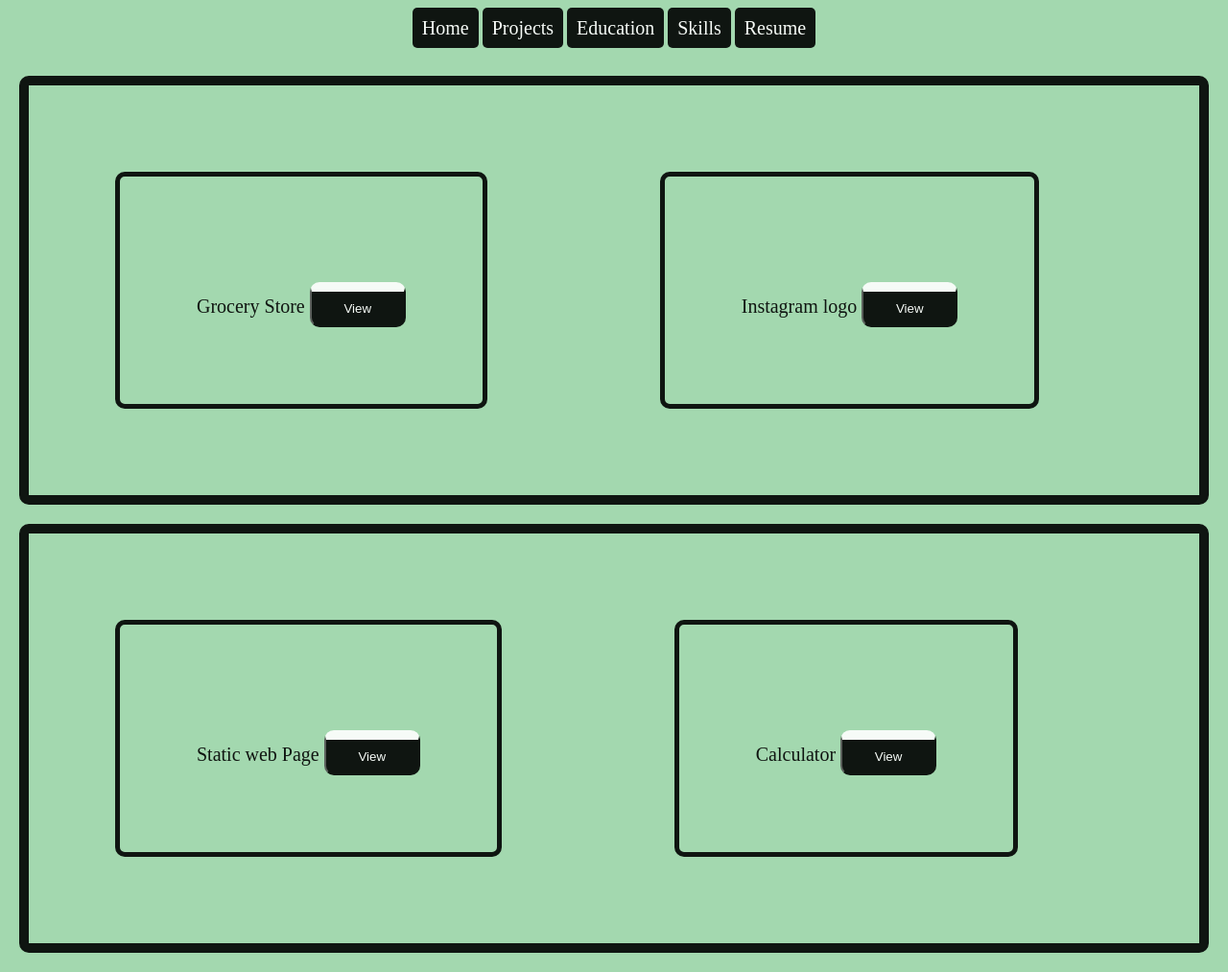
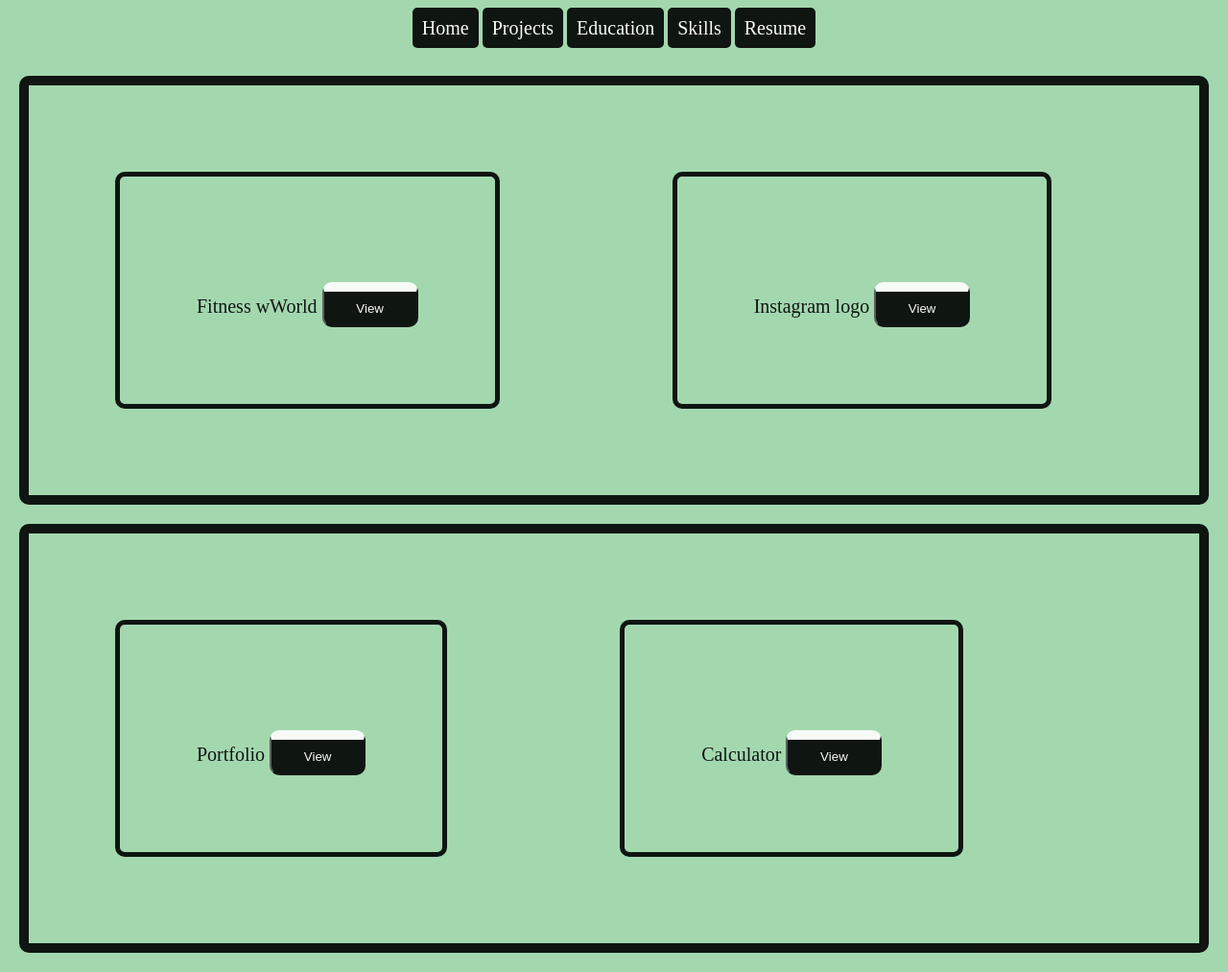
Before and after one commit to bharateshpatil123/Portfolio, a plain HTML site: page projects.html in a window 1280 px wide. Shown: the whole page at 96% size. Drawn offline with Linux system fonts and the light colour scheme.

Commit message:
Update projects.html

```diff
--- a/projects.html
+++ b/projects.html
@@ -15,18 +15,18 @@
         </nav><br>
         <div class="container">
             <div class="container-inside">
-                Grocery Store
-                <button class="btn"><a href="projects/Grocerystore/index.html">View</a></button>
+                Fitness wWorld
+                <button class="btn"><a href="https://bharateshpatil123.github.io/Fitness-World/">View</a></button>
             </div>
             <div class="container-inside">
                 Instagram logo
-                <button class="btn"><a href="projects/Instagramlogo/Index.html">View</a></button>
+                <button class="btn"><a href="https://bharateshpatil123.github.io/Instagram-logo/">View</a></button>
             </div>
         </div>
         <div class="container">
             <div class="container-inside">
-                Static web Page
-                <button class="btn"><a href="Grocerystore/index.html">View</a></button>
+                Portfolio
+                <button class="btn"><a href="https://bharateshpatil123.github.io/Portfolio/">View</a></button>
             </div>
             <div class="container-inside">
                 Calculator
```
